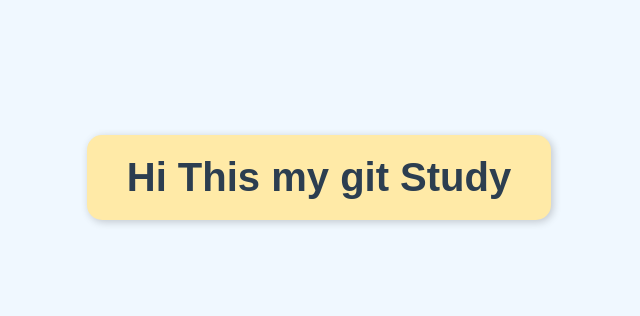
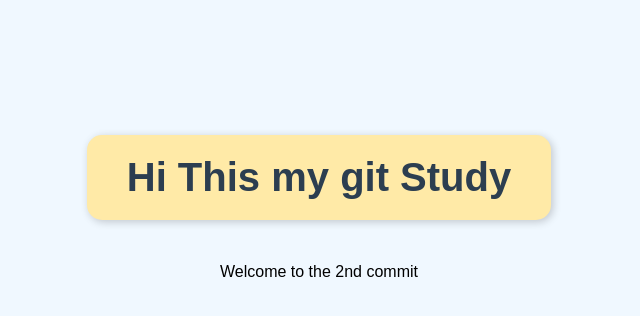
Before and after one commit to akm166056-cloud/my_first_project, a plain HTML site: page index.html in a window 1280 px wide. Shown: the whole page, without its empty margins (321-961 px from the left). Drawn offline with Linux system fonts and the light colour scheme.

Commit message:
index html file modified

```diff
--- a/index.html
+++ b/index.html
@@ -22,5 +22,6 @@
 </head>
 <body>
     <h1>Hi This my git Study</h1>
+	<p> Welcome to the 2nd commit</p>
 </body>
 </html>
```
